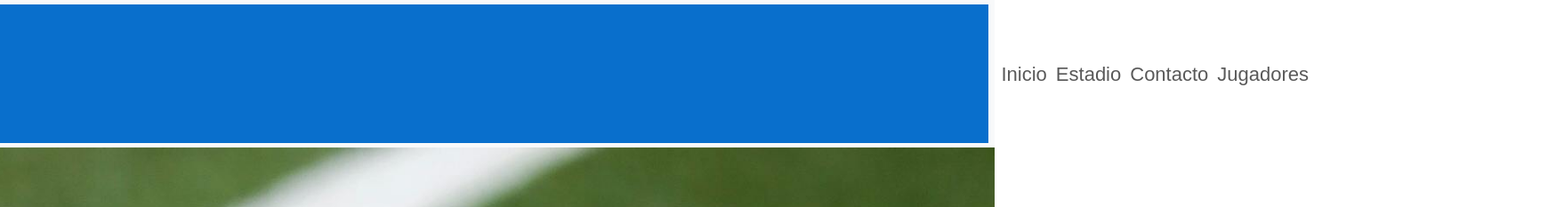
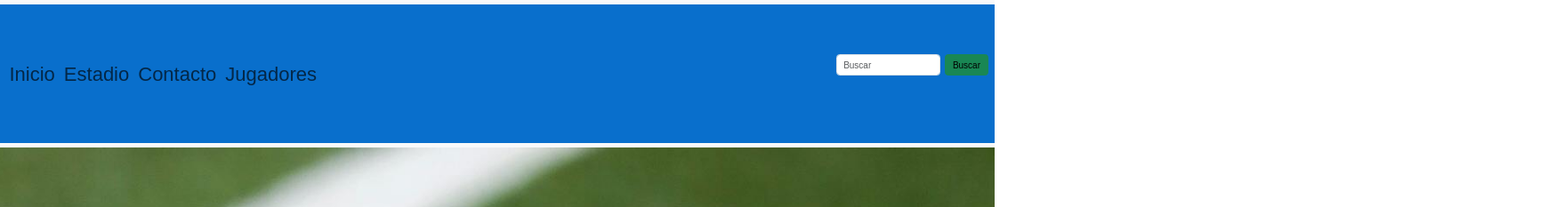
Before and after one commit to FacuVillafane10/Club-Godoy-Cruz, a plain HTML site: page estadio.html in a window 1280 px wide. Shown: the top 233 px of the page at 89% size, 1758 px wide, since content can reach past the window. Drawn offline with nearby package versions, Linux system fonts and the light colour scheme; a web font is replaced by a local one.

Commit message:
Se agregó el Nav del Estadio

```diff
--- a/estadio.html
+++ b/estadio.html
@@ -13,8 +13,9 @@
 <body>
 
     <header>
-        <nav class="navbar navbar-expand-md bg-body-tertiary">
-                <div class="container-fluid row" >
+
+            <nav class="navbar navbar-expand-md bg-body-tertiary">
+                <div class="container-fluid">
                     <a class="navbar-brand" href="./index.html">
                     <img src="./Fotos/LogoTomba.jpeg" alt="Logo Godoy Cruz" class="logoPrincipal">
                     </a>
@@ -26,27 +27,28 @@
 
                     <div class="collapse navbar-collapse" id="navbarSupportedContent">
                     <ul class="navbar-nav me-auto mb-2 mb-lg-0 w-100">
-                        <li class="nav-item ">
+                        <li class="nav-item">
                         <a href="./index.html" class="nav-link text-center w-100">Inicio</a>
                         </li>
-                        <li class="nav-item ">
+                        <li class="nav-item">
                         <a href="estadio.html" class="nav-link text-center w-100">Estadio</a>
                         </li>
-                        <li class="nav-item ">
+                        <li class="nav-item">
                         <a href="contacto.html" class="nav-link text-center w-100">Contacto</a>
                         </li>
-                        <li class="nav-item ">
+                        <li class="nav-item">
                         <a href="Jugadores.html" class="nav-link text-center w-100">Jugadores</a>
                         </li>
                     </ul>
 
                     <form class="d-flex text-center" role="search">
-                        <input class="form-control me-2 border border-black " type="search" placeholder="Buscar" aria-label="Buscar">
-                        <button class="btn btn-outline-success bg-success text-black text-center border border-black" type="submit">Buscar</button>
+                        <input class="form-control me-2" type="search" placeholder="Buscar" aria-label="Buscar">
+                        <button class="btn btn-outline-success bg-success text-black text-center" type="submit">Buscar</button>
                     </form>
                     </div>
                 </div>
             </nav>
+
     </header>
 
 
```
